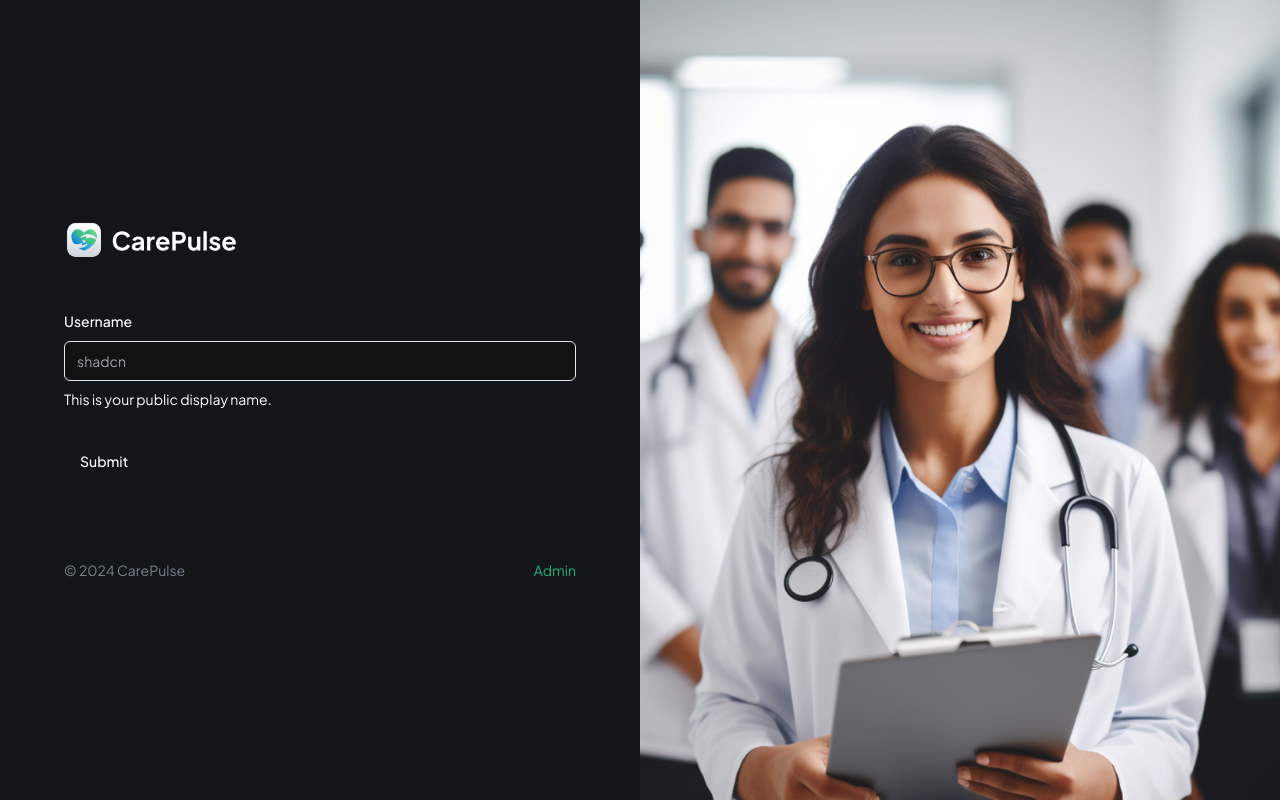
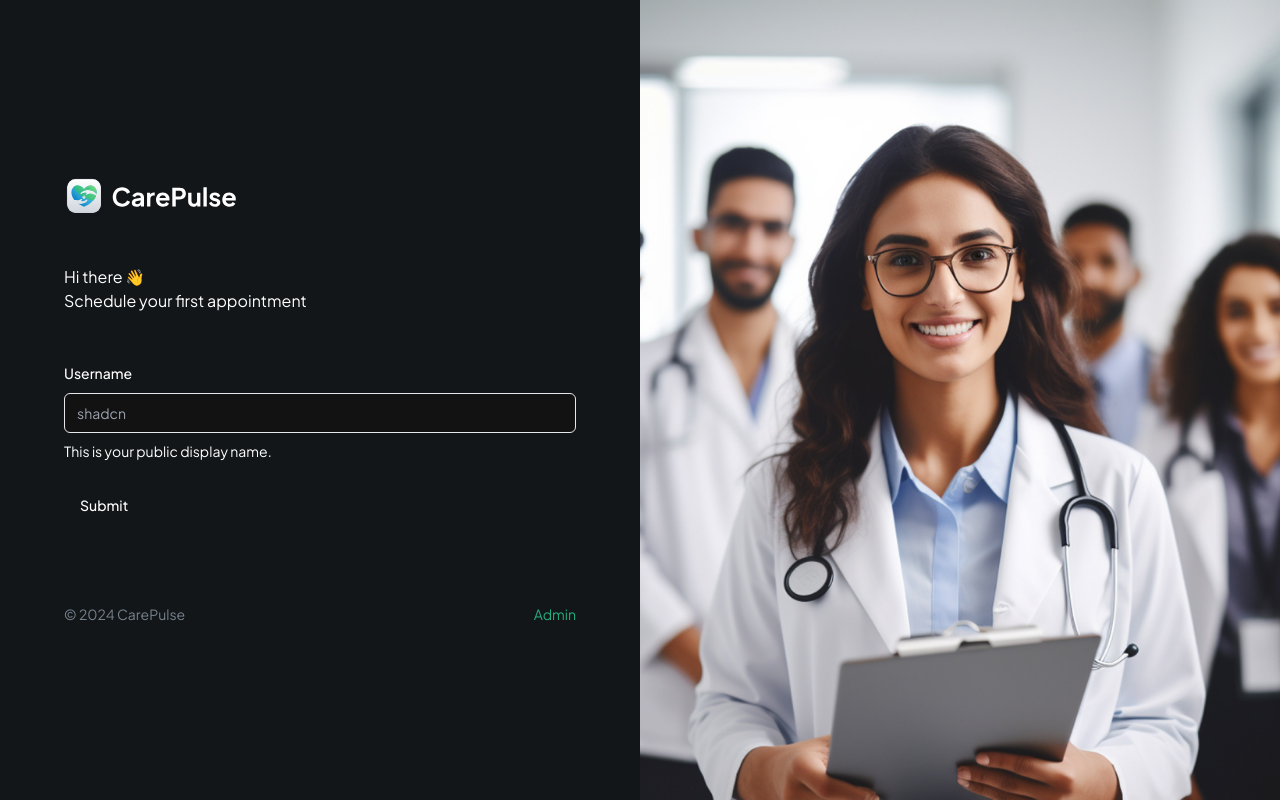
Before and after one commit to Sweep76/pms, a Next.js app: page / in a window 1280 px wide. Built offline with nearby package versions, Linux system fonts and the light colour scheme.

Commit message:
style: added spacing for forms

```diff
--- a/components/forms/PatientForm.tsx
+++ b/components/forms/PatientForm.tsx
@@ -38,7 +38,11 @@ const PatientForm = () => {
   }
   return (
     <Form {...form}>
-    <form onSubmit={form.handleSubmit(onSubmit)} className="space-y-8">
+    <form onSubmit={form.handleSubmit(onSubmit)} className="space-y-6 flex-1">
+      <section className = "mb-12 space y-4">
+        <h1> Hi there 👋</h1>
+        <p>Schedule your first appointment</p>
+      </section>
       <FormField
         control={form.control}
         name="username"
```
